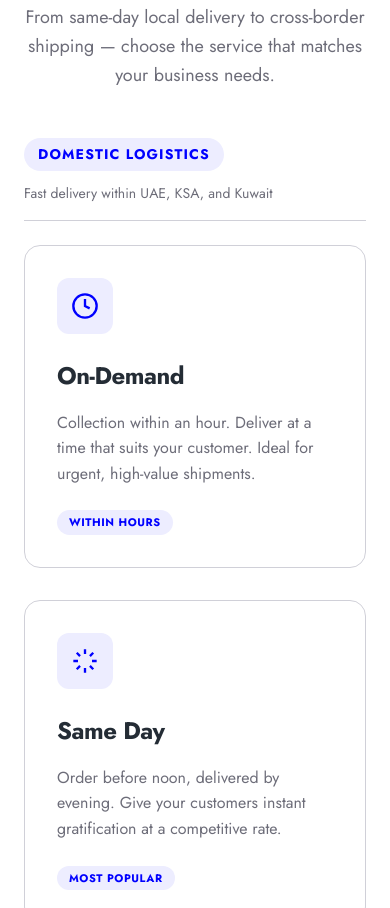
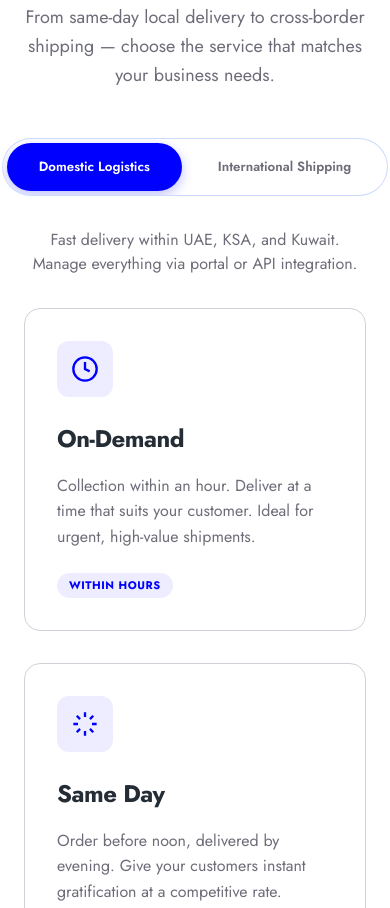
Before and after one commit to antonpme/landing-campaigns, a plain HTML site: page index.html in a window 390 px wide. Shown: the part 2984-3892 px from the top of the page. Drawn offline with Linux system fonts and the light colour scheme.

Commit message:
Refactor: Replace services visual groups with tabs
- Added Domestic Logistics / International Shipping tabs
- Reused existing tab styling from Platform section
- Added services-panel component with fade animation
- Cleaner UX - content organized by category
- Updated JS for services tab switching

```diff
--- a/index.html
+++ b/index.html
@@ -356,13 +356,17 @@
       <p class="section-subtitle">From same-day local delivery to cross-border shipping — choose the service that matches your business needs.</p>
     </div>
 
+    <div class="flex-center mb-xl">
+      <div class="tabs-container">
+        <button class="tab-btn active" data-services-tab="domestic">Domestic Logistics</button>
+        <button class="tab-btn" data-services-tab="international">International Shipping</button>
+      </div>
+    </div>
+
     <div class="container">
-      <!-- Domestic Logistics -->
-      <div class="services-group">
-        <div class="services-group-header">
-          <span class="services-group-label">Domestic Logistics</span>
-          <span class="services-group-desc">Fast delivery within UAE, KSA, and Kuwait</span>
-        </div>
+      <!-- Domestic Logistics Panel -->
+      <div class="services-panel active" data-services-panel="domestic">
+        <p class="services-panel-desc">Fast delivery within UAE, KSA, and Kuwait. Manage everything via portal or API integration.</p>
         <div class="services-grid services-grid-3">
           <div class="service-card">
             <div class="service-icon">
@@ -403,12 +407,9 @@
         </div>
       </div>
 
-      <!-- International Shipping -->
-      <div class="services-group">
-        <div class="services-group-header">
-          <span class="services-group-label">International Shipping</span>
-          <span class="services-group-desc">Cross-border delivery across the GCC</span>
-        </div>
+      <!-- International Shipping Panel -->
+      <div class="services-panel" data-services-panel="international">
+        <p class="services-panel-desc">Cross-border delivery across the GCC with customs clearance, real-time tracking, and electronic invoicing.</p>
         <div class="services-grid services-grid-2">
           <div class="service-card">
             <div class="service-icon">
--- a/scripts.js
+++ b/scripts.js
@@ -85,18 +85,34 @@
 });
 
 // Tab Button Functionality (Platform section)
-document.querySelectorAll('.tab-btn').forEach(btn => {
+document.querySelectorAll('[data-tab]').forEach(btn => {
   btn.addEventListener('click', () => {
-    // Remove active from all tabs
-    document.querySelectorAll('.tab-btn').forEach(t => t.classList.remove('active'));
+    // Remove active from all platform tabs
+    document.querySelectorAll('[data-tab]').forEach(t => t.classList.remove('active'));
     // Add active to clicked tab
     btn.classList.add('active');
 
-    // Hide all panels
+    // Hide all platform panels
     document.querySelectorAll('.platform-panel').forEach(p => p.classList.remove('active'));
     // Show matching panel
     const panelId = btn.dataset.tab;
     document.querySelector(`[data-panel="${panelId}"]`).classList.add('active');
+  });
+});
+
+// Tab Button Functionality (Services section)
+document.querySelectorAll('[data-services-tab]').forEach(btn => {
+  btn.addEventListener('click', () => {
+    // Remove active from all services tabs
+    document.querySelectorAll('[data-services-tab]').forEach(t => t.classList.remove('active'));
+    // Add active to clicked tab
+    btn.classList.add('active');
+
+    // Hide all services panels
+    document.querySelectorAll('.services-panel').forEach(p => p.classList.remove('active'));
+    // Show matching panel
+    const panelId = btn.dataset.servicesTab;
+    document.querySelector(`[data-services-panel="${panelId}"]`).classList.add('active');
   });
 });
 
--- a/styles.css
+++ b/styles.css
@@ -1054,37 +1054,20 @@
 }
 
 /* --- Services & Verticals --- */
-.services-group {
-  margin-bottom: var(--space-2xl);
-}
-
-.services-group:last-child {
-  margin-bottom: 0;
-}
-
-.services-group-header {
-  display: flex;
-  align-items: center;
-  gap: var(--space-md);
-  margin-bottom: var(--space-lg);
-  padding-bottom: var(--space-sm);
-  border-bottom: 1px solid var(--border-base);
-}
-
-.services-group-label {
-  font-size: var(--font-size-sm);
-  font-weight: 700;
-  text-transform: uppercase;
-  letter-spacing: 0.08em;
-  color: var(--brand-primary);
-  background: var(--brand-primary-light);
-  padding: 6px 14px;
-  border-radius: var(--radius-pill);
-}
-
-.services-group-desc {
-  font-size: var(--font-size-sm);
+.services-panel {
+  display: none;
+  animation: fadeIn 0.4s ease forwards;
+}
+
+.services-panel.active {
+  display: block;
+}
+
+.services-panel-desc {
+  text-align: center;
   color: var(--text-secondary);
+  max-width: 600px;
+  margin: 0 auto var(--space-xl);
 }
 
 .services-grid {
@@ -1491,12 +1474,6 @@
     grid-template-columns: 1fr;
   }
 
-  .services-group-header {
-    flex-direction: column;
-    align-items: flex-start;
-    gap: var(--space-xs);
-  }
-
   .section {
     padding: 60px 0;
   }
```
